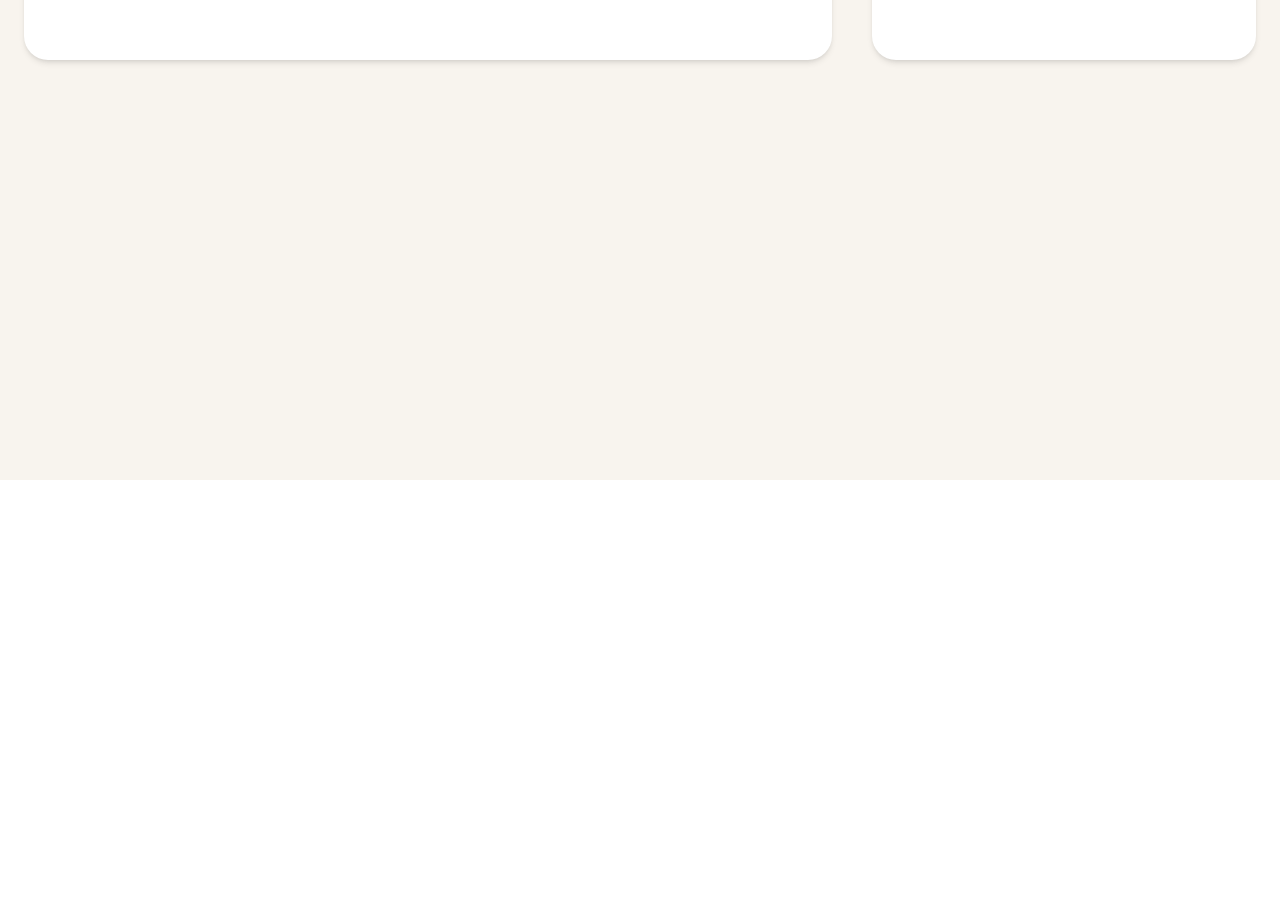
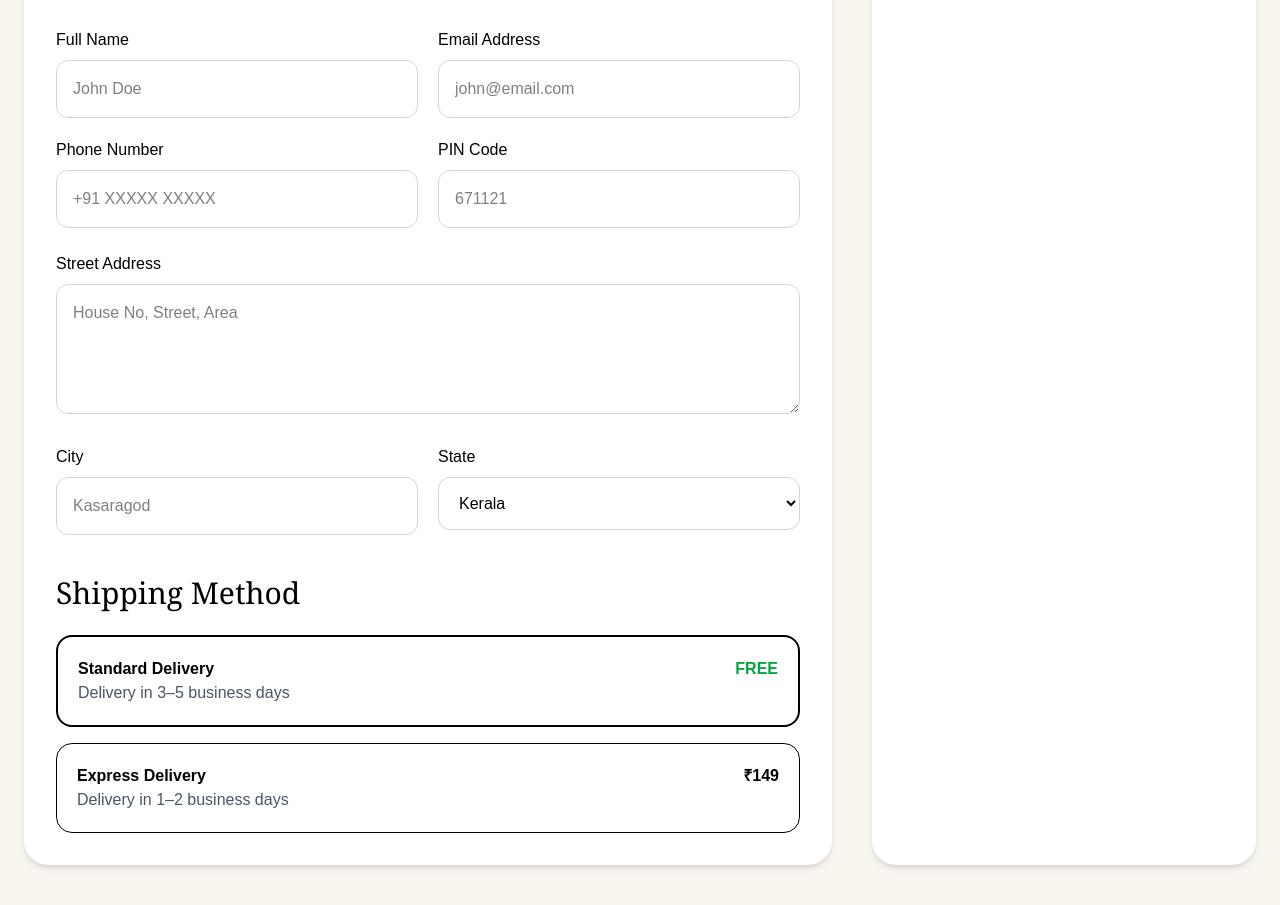
Before and after one commit to hudhafathima081-cell/Elane, a Next.js app: page /checkout in a window 1280 px wide. Shown: the part 320-1225 px from the top of the page. Before the commit the page ends 800 px from the top, so only its background shows below. Built offline with nearby package versions, Linux system fonts and the light colour scheme.

Commit message:
updated page

```diff
--- a/app/checkout/page.tsx
+++ b/app/checkout/page.tsx
@@ -72,6 +72,151 @@ export default function CheckoutPage() {
             </h2>
 
             {/* PART 2 WILL START HERE */}
+            <div className="grid md:grid-cols-2 gap-5">
+
+  <div>
+    <label className="block text-black font-medium mb-2">
+      Full Name
+    </label>
+
+    <input
+      type="text"
+      placeholder="John Doe"
+      className="w-full border border-gray-300 rounded-xl p-4 text-black focus:outline-none focus:border-black"
+    />
+  </div>
+
+  <div>
+    <label className="block text-black font-medium mb-2">
+      Email Address
+    </label>
+
+    <input
+      type="email"
+      placeholder="john@email.com"
+      className="w-full border border-gray-300 rounded-xl p-4 text-black focus:outline-none focus:border-black"
+    />
+  </div>
+
+  <div>
+    <label className="block text-black font-medium mb-2">
+      Phone Number
+    </label>
+
+    <input
+      type="tel"
+      placeholder="+91 XXXXX XXXXX"
+      className="w-full border border-gray-300 rounded-xl p-4 text-black focus:outline-none focus:border-black"
+    />
+  </div>
+
+  <div>
+    <label className="block text-black font-medium mb-2">
+      PIN Code
+    </label>
+
+    <input
+      type="text"
+      placeholder="671121"
+      className="w-full border border-gray-300 rounded-xl p-4 text-black focus:outline-none focus:border-black"
+    />
+  </div>
+
+</div>
+
+<div className="mt-6">
+
+  <label className="block text-black font-medium mb-2">
+    Street Address
+  </label>
+
+  <textarea
+    rows={4}
+    placeholder="House No, Street, Area"
+    className="w-full border border-gray-300 rounded-xl p-4 text-black focus:outline-none focus:border-black"
+  />
+
+</div>
+
+<div className="grid md:grid-cols-2 gap-5 mt-6">
+
+  <div>
+    <label className="block text-black font-medium mb-2">
+      City
+    </label>
+
+    <input
+      type="text"
+      placeholder="Kasaragod"
+      className="w-full border border-gray-300 rounded-xl p-4 text-black"
+    />
+  </div>
+
+  <div>
+    <label className="block text-black font-medium mb-2">
+      State
+    </label>
+
+    <select className="w-full border border-gray-300 rounded-xl p-4 text-black">
+      <option>Kerala</option>
+      <option>Karnataka</option>
+      <option>Tamil Nadu</option>
+      <option>Maharashtra</option>
+      <option>Goa</option>
+    </select>
+  </div>
+
+</div>
+
+<h2 className="text-3xl font-serif text-black mt-10 mb-6">
+  Shipping Method
+</h2>
+
+<div className="space-y-4">
+
+  <div className="border-2 border-black rounded-2xl p-5 cursor-pointer">
+    <div className="flex justify-between">
+
+      <div>
+        <h3 className="text-black font-semibold">
+          Standard Delivery
+        </h3>
+
+        <p className="text-gray-600">
+          Delivery in 3–5 business days
+        </p>
+      </div>
+
+      <span className="font-bold text-green-600">
+        FREE
+      </span>
+
+    </div>
+  </div>
+
+  <div className="border rounded-2xl p-5 cursor-pointer">
+
+    <div className="flex justify-between">
+
+      <div>
+        <h3 className="text-black font-semibold">
+          Express Delivery
+        </h3>
+
+        <p className="text-gray-600">
+          Delivery in 1–2 business days
+        </p>
+      </div>
+
+      <span className="font-bold text-black">
+        ₹149
+      </span>
+
+    </div>
+
+  </div>
+
+</div>
 
           </div>
 
```
